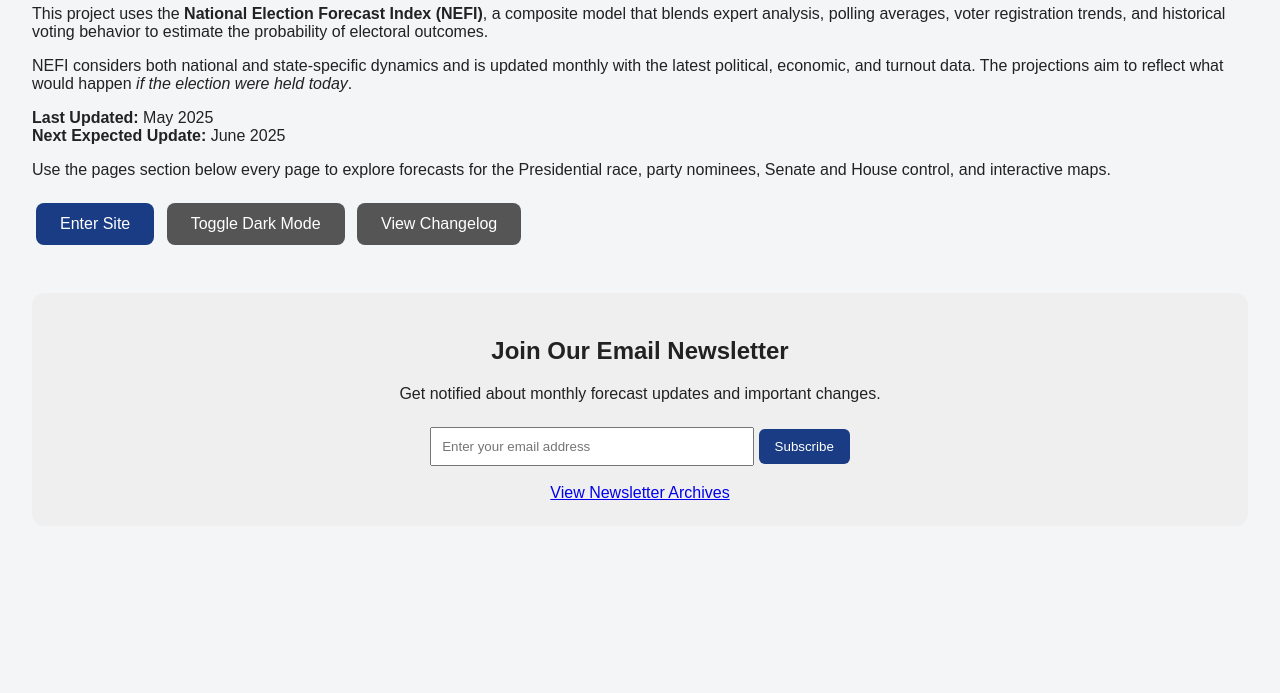
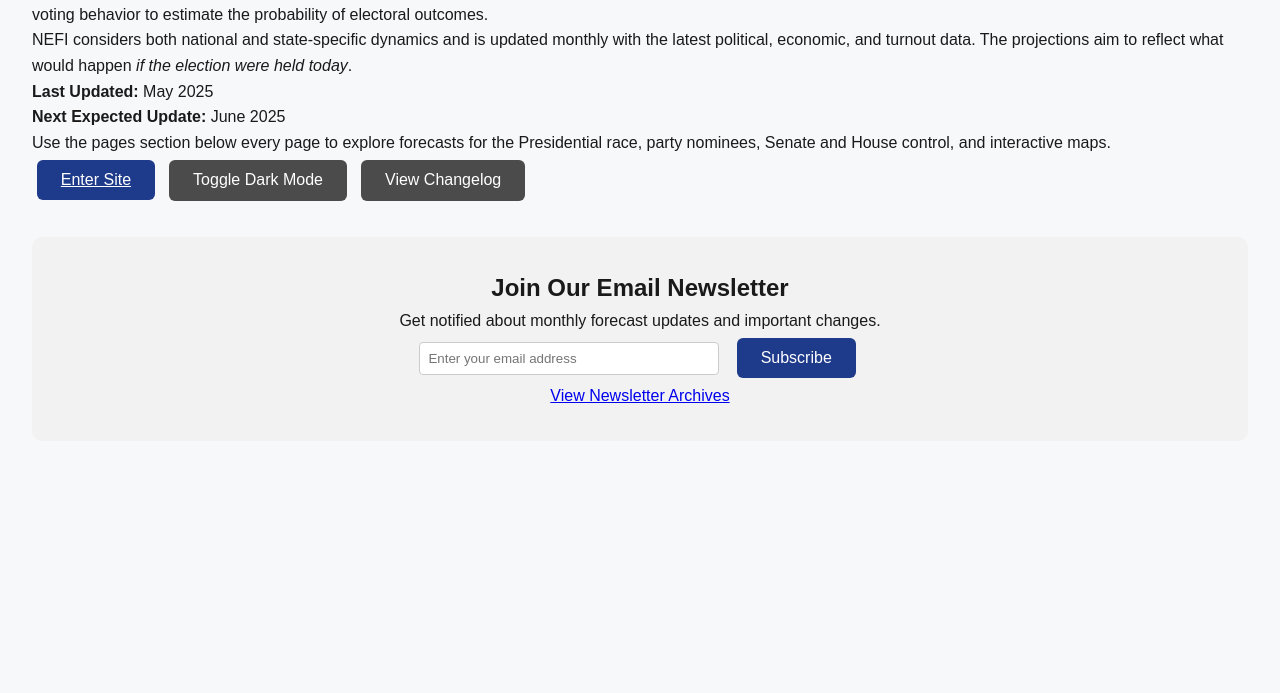
Before and after one commit to gamerlovesdogs17/election-probability-tracker, a plain HTML site: page index.html in a window 1280 px wide. Shown: the part 107-800 px from the top of the page. Drawn offline with Linux system fonts and the light colour scheme.

Commit message:
Update index.html

```diff
--- a/index.html
+++ b/index.html
@@ -4,147 +4,96 @@
   <meta charset="UTF-8" />
   <meta name="viewport" content="width=device-width, initial-scale=1.0" />
   <title>2028 Election Forecast System</title>
+  <link rel="stylesheet" href="styles.css" />
   <style>
     body {
       font-family: Arial, sans-serif;
-      background-color: #f4f5f7;
-      color: #222;
-      margin: 0;
-      padding: 2rem;
+      margin: 2rem;
+      background-color: #f7f8fa;
+      color: #1a1a1a;
       transition: background-color 0.3s, color 0.3s;
     }
-
     .dark-mode {
-      background-color: #1e1e1e;
-      color: #eee;
+      background-color: #1a1a1a;
+      color: #f0f0f0;
     }
-
     .button {
-      display: inline-block;
-      padding: 12px 24px;
-      margin: 8px 4px;
-      font-size: 16px;
+      padding: 0.7rem 1.5rem;
+      margin: 0.3rem;
       border: none;
-      border-radius: 8px;
+      border-radius: 6px;
+      font-size: 1rem;
       cursor: pointer;
-      text-align: center;
-      text-decoration: none;
-      transition: background-color 0.2s;
     }
-
-    .button.primary {
-      background-color: #1a3c84;
+    .button:hover {
+      opacity: 0.9;
+    }
+    .button-primary {
+      background-color: #1e3a8a;
       color: white;
     }
-
-    .button.secondary {
-      background-color: #555;
+    .button-secondary {
+      background-color: #4b4b4b;
       color: white;
     }
-
-    .button.back-button {
-      background-color: #1a3c84;
-      color: white;
-      margin-top: 24px;
-    }
-
     .newsletter-box {
-      margin-top: 40px;
-      padding: 24px;
-      background-color: #efefef;
-      border-radius: 12px;
+      background-color: #f2f2f2;
+      padding: 2rem;
+      margin-top: 2rem;
+      border-radius: 10px;
       text-align: center;
     }
-
-    .newsletter-box input {
-      padding: 10px;
-      width: 60%;
-      max-width: 300px;
-      margin: 8px 0;
+    .dark-mode .newsletter-box {
+      background-color: #2d2d2d;
     }
-
-    .newsletter-box button {
-      padding: 10px 16px;
-      background-color: #1a3c84;
-      color: white;
-      border: none;
-      border-radius: 6px;
+    input[type="email"] {
+      padding: 0.5rem;
+      width: 300px;
+      max-width: 90%;
+      border-radius: 4px;
+      border: 1px solid #ccc;
+      margin-right: 0.5rem;
     }
-
-    .newsletter-box a {
-      display: block;
-      margin-top: 10px;
-    }
-
-    .dark-mode .newsletter-box {
-      background-color: #2e2e2e;
-    }
-
-    #changelogPage {
+    .hidden {
       display: none;
-    }
-
-    #changelogPage.active {
-      display: block;
-    }
-
-    #mainContent.hidden {
-      display: none;
-    }
-
-    .changelog-content {
-      max-width: 700px;
-      margin: auto;
-      background: #fff;
-      padding: 2rem;
-      border-radius: 12px;
-      box-shadow: 0 4px 12px rgba(0,0,0,0.1);
-    }
-
-    .dark-mode .changelog-content {
-      background: #2a2a2a;
-      color: #eee;
     }
   </style>
 </head>
 <body>
-
-  <!-- Main Content -->
-  <div id="mainContent">
+  <div id="mainPage">
     <h1>2028 Election Forecast System</h1>
     <p>This project uses the <strong>National Election Forecast Index (NEFI)</strong>, a composite model that blends expert analysis, polling averages, voter registration trends, and historical voting behavior to estimate the probability of electoral outcomes.</p>
     <p>NEFI considers both national and state-specific dynamics and is updated monthly with the latest political, economic, and turnout data. The projections aim to reflect what would happen <em>if the election were held today</em>.</p>
 
     <p><strong>Last Updated:</strong> May 2025<br>
     <strong>Next Expected Update:</strong> June 2025</p>
+
     <p>Use the pages section below every page to explore forecasts for the Presidential race, party nominees, Senate and House control, and interactive maps.</p>
 
-    <a class="button primary" href="2028prob.html">Enter Site</a>
-    <button class="button secondary" onclick="toggleDarkMode()">Toggle Dark Mode</button>
-    <button class="button secondary" onclick="showChangelog()">View Changelog</button>
+    <a class="button button-primary" href="2028prob.html">Enter Site</a>
+    <button class="button button-secondary" onclick="toggleDarkMode()">Toggle Dark Mode</button>
+    <button class="button button-secondary" onclick="showChangelog()">View Changelog</button>
 
     <div class="newsletter-box">
       <h2>Join Our Email Newsletter</h2>
       <p>Get notified about monthly forecast updates and important changes.</p>
       <form action="https://formspree.io/f/xpwpypyy" method="POST">
         <input type="email" name="email" placeholder="Enter your email address" required />
-        <button type="submit">Subscribe</button>
+        <button type="submit" class="button button-primary">Subscribe</button>
       </form>
-      <a href="archives.html">View Newsletter Archives</a>
+      <p><a href="archives.html">View Newsletter Archives</a></p>
     </div>
   </div>
 
-  <!-- Fake Page: Changelog -->
-  <div id="changelogPage">
-    <div class="changelog-content">
+  <!-- Changelog Section -->
+  <div id="changelogPage" class="hidden">
     <h1>Changelog</h1>
     <ul>
       <li><strong>5/3/2025:</strong> Added newsletter.</li>
       <li><strong>5/2/2025:</strong> Home page created.</li>
       <li><strong>5/1/2025:</strong> Website launched, probabilities from past months added. 2028 map projection created.</li>
     </ul>
-      <button class="button back-button" onclick="showMain()">← Back to Home</button>
-    </div>
+    <button class="button button-secondary" onclick="showMain()">← Back to Home</button>
   </div>
 
   <script>
@@ -153,15 +102,21 @@
     }
 
     function showChangelog() {
-      document.getElementById("mainContent").classList.add("hidden");
-      document.getElementById("changelogPage").classList.add("active");
+      document.getElementById("mainPage").classList.add("hidden");
+      document.getElementById("changelogPage").classList.remove("hidden");
     }
 
     function showMain() {
-      document.getElementById("mainContent").classList.remove("hidden");
-      document.getElementById("changelogPage").classList.remove("active");
+      document.getElementById("changelogPage").classList.add("hidden");
+      document.getElementById("mainPage").classList.remove("hidden");
     }
+
+    // Persist dark mode
+    window.addEventListener("DOMContentLoaded", () => {
+      if (localStorage.getItem("darkMode") === "enabled") {
+        document.body.classList.add("dark-mode");
+      }
+    });
   </script>
-
 </body>
 </html>
```
Lines whose indentation alone changed are shown as unchanged.
